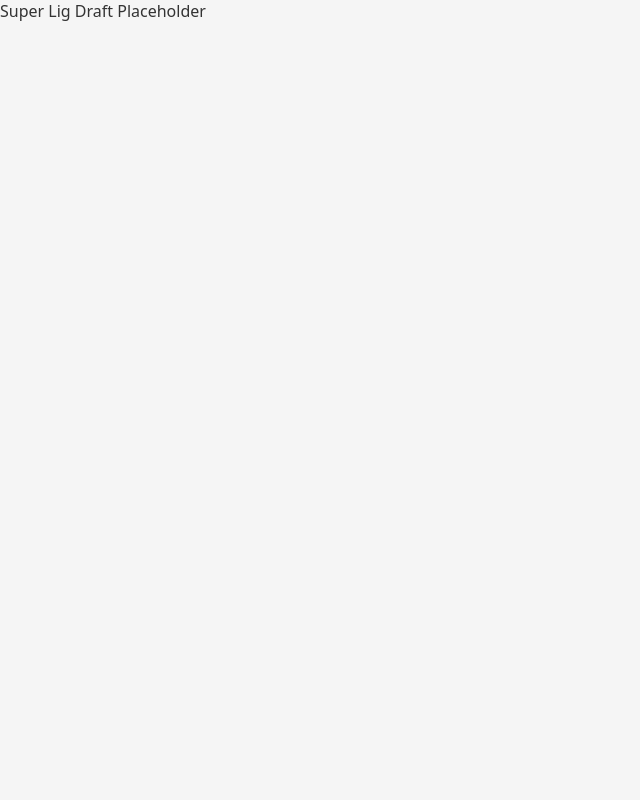
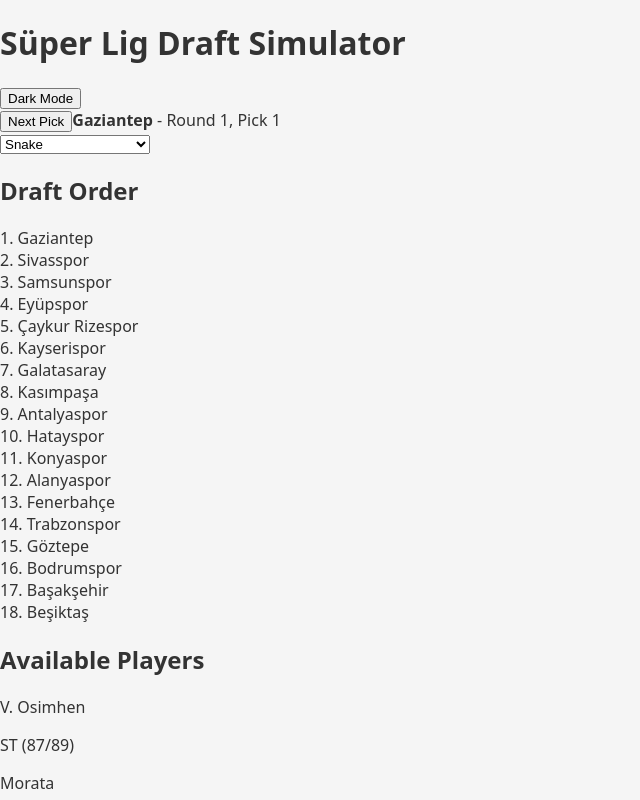
Before and after one commit to grknbybrt/S-per-Lig-Draft, a React (Vite) app: page / in a window 1280 px wide. Shown: the top 800 px of the page, without its empty margins (0-640 px from the left). Built offline with nearby package versions, Linux system fonts and the light colour scheme; the HTML template or start-up script is replaced by a standard one.

Commit message:
Update App.jsx

```diff
--- a/src/App.jsx
+++ b/src/App.jsx
@@ -19,12 +19,222 @@
 { name: 'E. Džeko', positions: ['ST'], ovr: 82, pot: 82 },
 { name: 'D. Tadić', positions: ['MOO', 'SLK', 'SĞK'], ovr: 82, pot: 82 },
 { name: 'Anderson Talisca', positions: ['MOO', 'ST', 'SĞK'], ovr: 82, pot: 82 },
-// ... truncated for brevity (assume full list is copied here)
+{ name: 'C. Immobile', positions: ['ST'], ovr: 82, pot: 82 },
+{ name: 'F. Kostić', positions: ['SLO', 'SLB'], ovr: 81, pot: 81 },
+{ name: 'Fred', positions: ['MO', 'MDO'], ovr: 81, pot: 81 },
+{ name: 'M. Škriniar', positions: ['STP'], ovr: 81, pot: 81 },
+{ name: 'S. Banza', positions: ['ST'], ovr: 81, pot: 81 },
+{ name: 'D. Mertens', positions: ['MOO', 'ST'], ovr: 80, pot: 80 },
+{ name: 'A. Saint-Maximin', positions: ['SLK', 'SLO'], ovr: 80, pot: 80 },
+{ name: 'D. Livaković', positions: ['KL'], ovr: 80, pot: 81 },
+{ name: 'S. Savić', positions: ['STP'], ovr: 80, pot: 80 },
+{ name: 'F. Muslera', positions: ['KL'], ovr: 79, pot: 79 },
+{ name: 'M. Lemina', positions: ['MDO', 'MO'], ovr: 79, pot: 79 },
+{ name: 'A. Bardakcı', positions: ['STP', 'SLB'], ovr: 79, pot: 79 },
+{ name: 'B. Yılmaz', positions: ['SĞO', 'SLO', 'SLB'], ovr: 79, pot: 84 },
+{ name: 'Gabriel Sara', positions: ['MO', 'MOO', 'SĞO'], ovr: 79, pot: 84 },
+{ name: 'Diego Carlos', positions: ['STP'], ovr: 79, pot: 79 },
+{ name: 'S. Amrabat', positions: ['MDO', 'MO', 'STP'], ovr: 79, pot: 79 },
+{ name: 'İ. Kahveci', positions: ['SĞK', 'MOO', 'MO'], ovr: 79, pot: 79 },
+{ name: 'S. Szymański', positions: ['MOO', 'MO'], ovr: 79, pot: 82 },
+{ name: 'João Mário', positions: ['SLO', 'SĞO', 'MO'], ovr: 79, pot: 79 },
+{ name: 'Gedson Fernandes', positions: ['MO', 'MDO', 'MOO'], ovr: 79, pot: 82 },
+{ name: 'E. Višća', positions: ['SĞO', 'SLO'], ovr: 79, pot: 79 },
+{ name: 'U. Çakır', positions: ['KL'], ovr: 79, pot: 81 },
+{ name: 'P. Frankowski', positions: ['SĞB', 'SĞO'], ovr: 78, pot: 78 },
+{ name: 'A. Djiku', positions: ['STP', 'MDO'], ovr: 78, pot: 78 },
+{ name: 'M. Günok', positions: ['KL'], ovr: 78, pot: 78 },
+{ name: 'Gabriel Paulista', positions: ['STP'], ovr: 78, pot: 78 },
+{ name: 'O. Zubkov', positions: ['SĞO', 'MOO', 'SLO'], ovr: 78, pot: 78 },
+{ name: 'R. Sallai', positions: ['SĞO', 'ST', 'MOO'], ovr: 77, pot: 77 },
+{ name: 'Ç. Söyüncü', positions: ['STP'], ovr: 77, pot: 78 },
+{ name: 'Rodrigo Becão', positions: ['STP'], ovr: 77, pot: 78 },
+{ name: 'İ. Yüksek', positions: ['MDO', 'MO'], ovr: 77, pot: 81 },
+{ name: 'A. Barák', positions: ['MO', 'MOO'], ovr: 77, pot: 77 }
 ];
 
-const formationNeeds = ['KL', 'STP', 'STP', 'SLB', 'SĞB', 'MDO', 'MDO', 'MOO', 'MOO', 'MOO', 'ST'];
+const formationNeeds = [
+  'KL', 'STP', 'STP', 'SLB', 'SĞB', 'MDO', 'MDO', 'MOO', 'MOO', 'MOO', 'ST'
+];
 
-// App component starts here (full JSX code will be inserted automatically)
 export default function App() {
-  return <div>Super Lig Draft Placeholder</div>;
+  const [rosters, setRosters] = useState(Object.fromEntries(teams.map(team => [team, []])));
+  const [currentPickIndex, setCurrentPickIndex] = useState(0);
+  const [availablePlayers, setAvailablePlayers] = useState(initialPlayers);
+  const [lastPickedPlayer, setLastPickedPlayer] = useState(null);
+  const [showPopup, setShowPopup] = useState(false);
+  const [darkMode, setDarkMode] = useState(false);
+  const [baseOrder, setBaseOrder] = useState([...teams]);
+  const [pickOrder, setPickOrder] = useState([...teams]);
+  const [draftType, setDraftType] = useState('snake');
+
+  const currentRound = Math.floor(currentPickIndex / pickOrder.length) + 1;
+  const currentPickInRound = (currentPickIndex % pickOrder.length) + 1;
+  const currentTeam = pickOrder[currentPickIndex % pickOrder.length];
+
+  const handleNextPick = () => {
+    if (availablePlayers.length === 0) return;
+    const teamRoster = rosters[currentTeam];
+    const neededIndex = teamRoster.length;
+    const neededPosition = teamRoster.length === 0 ? null : formationNeeds[neededIndex] || null;
+
+    const isMatch = (player, pos) => {
+      if (!pos) return true;
+      if (pos === 'SĞK' || pos === 'SLK') return player.positions.includes(pos) || player.positions.includes('MOO');
+      return player.positions.includes(pos);
+    };
+
+    const scoredPlayers = availablePlayers.map(player => {
+      const match = isMatch(player, neededPosition);
+      const isGK = player.positions.includes('KL');
+      const isST = player.positions.includes('ST');
+      const baseScore = (player.ovr ** 2) * 0.18 + player.pot * 1.05;
+      const bonus = isST ? 8 : isGK ? 1 : 0;
+      const randomness = Math.random() * (player.ovr > 84 ? 2 : 10);
+      const positionFactor = match ? 1 : 0.85;
+      const score = (baseScore + bonus + randomness) * positionFactor;
+      return { ...player, score };
+    }).filter(p => p.match).sort((a, b) => b.score - a.score);
+
+    const matches = scoredPlayers.length > 0 ? scoredPlayers : availablePlayers.map(player => {
+      const isGK = player.positions.includes('KL');
+      const isST = player.positions.includes('ST');
+      const baseScore = player.ovr * 1.5 + player.pot * 1.2;
+      const bonus = (isGK || isST) ? 15 : 0;
+      const randomFactor = Math.random() * 10;
+      const score = baseScore + bonus + randomFactor;
+      return { ...player, score };
+    }).sort((a, b) => b.score - a.score);
+
+    const nextPlayer = matches[0];
+    if (!nextPlayer) return;
+
+    setRosters(prev => ({
+      ...prev,
+      [currentTeam]: [...prev[currentTeam], nextPlayer]
+    }));
+    setAvailablePlayers(prev => prev.filter(p => p.name !== nextPlayer.name));
+    setCurrentPickIndex(prev => {
+      const nextIndex = prev + 1;
+      const totalTeams = baseOrder.length;
+      const currentRound = Math.floor(prev / totalTeams);
+      const nextRound = Math.floor(nextIndex / totalTeams);
+      if (nextRound !== currentRound) {
+        if (draftType === 'snake') {
+          const isEven = nextRound % 2 === 0;
+          setPickOrder(isEven ? [...baseOrder] : [...baseOrder].reverse());
+        } else if (draftType === 'random') {
+          const reshuffled = [...baseOrder].sort(() => Math.random() - 0.5);
+          setPickOrder(reshuffled);
+        } else if (draftType === 'fair') {
+          const rotated = [...pickOrder.slice(1), pickOrder[0]];
+          setPickOrder(rotated);
+        }
+      }
+      return nextIndex;
+    });
+    setLastPickedPlayer({ ...nextPlayer, team: currentTeam });
+    setShowPopup(true);
+  };
+
+  return (
+    <div className={`p-6 font-sans min-h-screen ${darkMode ? 'bg-gray-900 text-white' : 'bg-white text-black'}`}>
+      <div className="flex justify-between items-center mb-6">
+        <h1 className="text-3xl font-bold">Süper Lig Draft Simulator</h1>
+        <button
+          onClick={() => setDarkMode(!darkMode)}
+          className="px-3 py-1 border rounded text-sm shadow hover:bg-gray-200 dark:hover:bg-gray-800"
+        >
+          {darkMode ? 'Light Mode' : 'Dark Mode'}
+        </button>
+      </div>
+
+      <div className="mb-6 flex flex-col md:flex-row md:items-center gap-4 justify-between">
+        <div className="flex gap-4 items-center">
+          <button
+            onClick={handleNextPick}
+            className="bg-blue-600 text-white px-4 py-2 rounded shadow hover:bg-blue-700"
+          >
+            Next Pick
+          </button>
+          <span className="text-lg font-medium bg-black text-lime-400 px-2 py-1 rounded">
+            <strong>{currentTeam}</strong> - Round {currentRound}, Pick {currentPickInRound}
+          </span>
+        </div>
+        <select
+          value={draftType}
+          onChange={(e) => setDraftType(e.target.value)}
+          className={`border px-2 py-1 rounded shadow text-sm ${darkMode ? 'bg-gray-800 text-white border-gray-600' : 'bg-white text-black border-gray-300'}`}
+        >
+          <option value="snake">Snake</option>
+          <option value="random">Random Each Round</option>
+          <option value="fair">Fairest</option>
+        </select>
+      </div>
+
+      <div className="mb-6">
+        <h2 className="text-lg font-semibold mb-2">Draft Order</h2>
+        <div className="flex flex-wrap justify-center gap-2">
+          {pickOrder.map((team, index) => (
+            <div
+              key={team}
+              className={`px-3 py-1 rounded-full text-sm border ${index === currentPickIndex % pickOrder.length ? 'bg-yellow-300 font-semibold' : darkMode ? 'bg-gray-800 text-white' : 'bg-gray-100 text-black'}`}
+            >
+              {index + 1}. {team}
+            </div>
+          ))}
+        </div>
+      </div>
+
+      {showPopup && lastPickedPlayer && (
+        <div className="fixed top-1/2 left-1/2 transform -translate-x-1/2 -translate-y-1/2 bg-green-500 text-white text-center px-6 py-4 rounded-lg shadow-lg animate-bounceFade">
+          <p className="font-bold text-xl">{lastPickedPlayer.team} selected {lastPickedPlayer.name}</p>
+          <p className="text-sm mt-1">{lastPickedPlayer.positions.join(" / ")} ({lastPickedPlayer.ovr}/{lastPickedPlayer.pot})</p>
+        </div>
+      )}
+
+      <div className="mb-6">
+        <h2 className="text-xl font-semibold mb-2">Available Players</h2>
+        <div className="max-h-64 overflow-y-auto border rounded p-2">
+          {availablePlayers.map((p, idx) => (
+            <div key={idx} className={`border-b py-1 ${darkMode ? 'bg-gray-800' : 'bg-white'}`}>
+              <p className="font-medium text-sm">{p.name}</p>
+              <p className="text-xs">{p.positions.join(" / ")} ({p.ovr}/{p.pot})</p>
+            </div>
+          ))}
+        </div>
+      </div>
+
+      <div className="grid grid-cols-6 gap-4">
+        {teams.map(team => (
+          <div key={team} className={`border p-2 rounded shadow ${darkMode ? 'bg-gray-700 text-white' : 'bg-white text-black'}`}>
+            <h2 className="font-semibold text-lg mb-1">{team}</h2>
+            <ul>
+              {rosters[team].map((p, idx) => (
+                <li key={idx}>{idx + 1}. {p.name} - {p.positions.join("/")} ({p.ovr}/{p.pot})</li>
+              ))}
+            </ul>
+          </div>
+        ))}
+      </div>
+
+      <div className="mt-10 flex justify-center">
+        <button
+          onClick={() => {
+            const shuffledTeams = [...teams].sort(() => Math.random() - 0.5);
+            setBaseOrder(shuffledTeams);
+            setRosters(Object.fromEntries(shuffledTeams.map(team => [team, []])));
+            setAvailablePlayers(initialPlayers);
+            setCurrentPickIndex(0);
+            setLastPickedPlayer(null);
+            teams.splice(0, teams.length, ...shuffledTeams);
+            setPickOrder(shuffledTeams);
+          }}
+          className="bg-red-600 text-white px-4 py-2 rounded shadow hover:bg-red-700"
+        >
+          Reset Draft
+        </button>
+      </div>
+    </div>
+  );
 }
```
